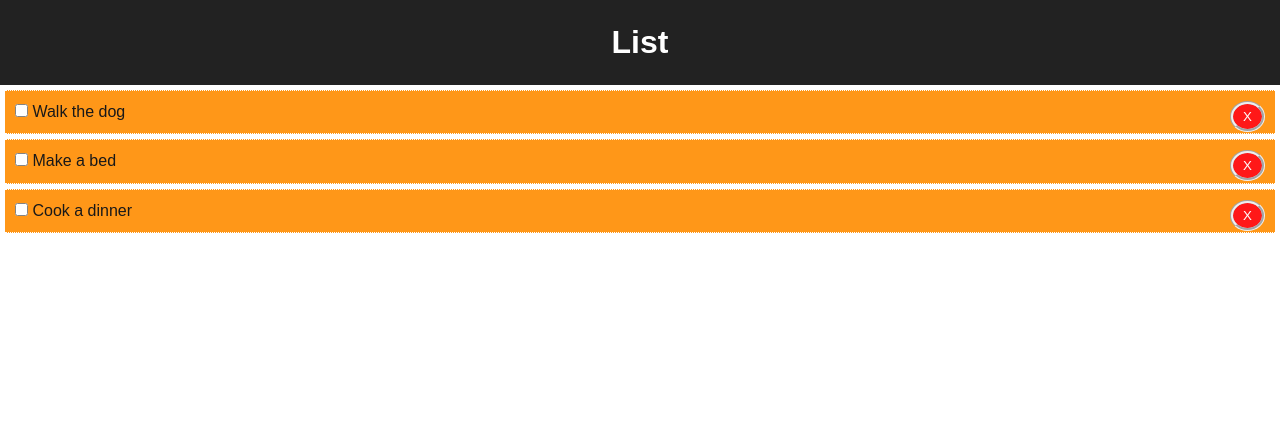
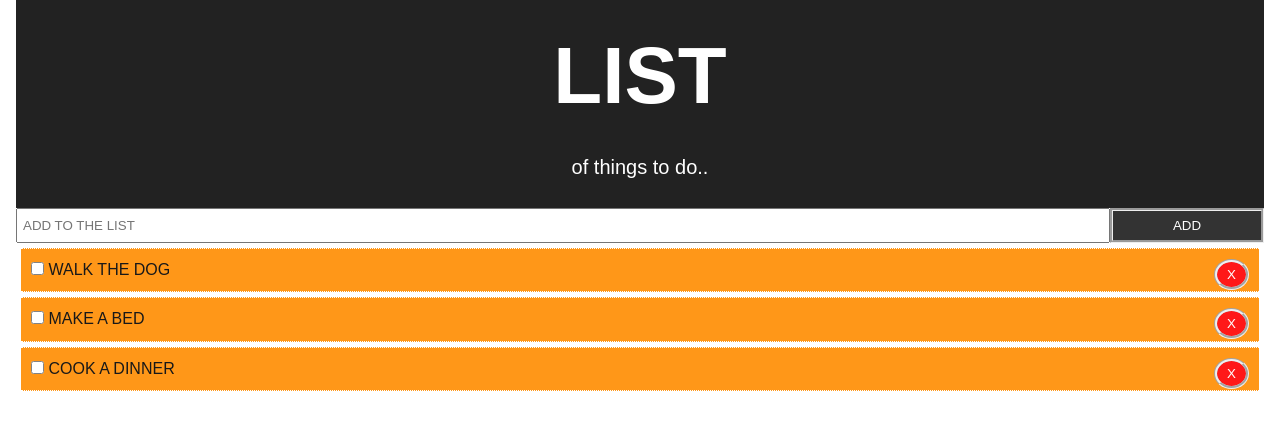
Before and after one commit to KrzysztofBalejko/to-do-list, a React (Create React App) app: page / in a window 1280 px wide. Shown: the top 430 px of the page. Built offline with nearby package versions, Linux system fonts and the light colour scheme.

Commit message:
Created add todo button, new form for text input. Changes to CSS

```diff
--- a/src/App.css
+++ b/src/App.css
@@ -13,3 +13,21 @@
   color: #333;
   text-decoration: none;
 }
+
+.container {
+  padding: 0 1rem;
+}
+
+.btn {
+  display: inline-block;
+  border: groove;
+  background: #333;
+  color: #fff;
+  padding: 7px 20px;
+  cursor: pointer;
+
+}
+
+.btn:hover {
+  background: #666;
+}
--- a/src/App.js
+++ b/src/App.js
@@ -1,24 +1,25 @@
 import React, { Component } from 'react';
 import './App.css';
 import Todos from './components/Todos.js';
-import Header from './components/layout/Header.js'
+import Header from './components/layout/Header.js';
+import AddTodo from './components/AddTodo.js';
 
 class App extends Component {
   state = {
     todos: [
     {
       id: 1,
-      title: 'Walk the dog',
+      title: 'WALK THE DOG',
       completed: false
     },
     {
       id: 2,
-      title: 'Make a bed',
+      title: 'MAKE A BED',
       completed: false
     },
     {
       id: 3,
-      title: 'Cook a dinner',
+      title: 'COOK A DINNER',
       completed: false
     },
    ]
@@ -44,9 +45,12 @@
 
     return (
       <div className="App">
-        <Header />
-        <Todos todos={this.state.todos} markComplete={this.markComplete}
-        deleteTodo={this.deleteTodo}/>
+        <div class="container">
+          <Header />
+          <AddTodo />
+          <Todos todos={this.state.todos} markComplete={this.markComplete}
+          deleteTodo={this.deleteTodo}/>
+        </div>
       </div>
     );
   }
--- /dev/null
+++ b/src/components/AddTodo.js
@@ -0,0 +1,27 @@
+import React, { Component } from 'react';
+
+class AddTodo extends Component {
+
+  render() {
+    return (
+      <form style={{ display: 'flex' }}>
+        <input
+         type="text"
+         name="title"
+         style={{ flex: '10', padding: '5px'}}
+         placeholder="ADD TO THE LIST"
+        />
+        <input
+         type="submit"
+         value="ADD"
+         className="btn"
+         style={{ flex: '1' }}
+        />
+
+      </form>
+    );
+  }
+
+}
+
+export default AddTodo;
--- a/src/components/layout/Header.js
+++ b/src/components/layout/Header.js
@@ -4,16 +4,22 @@
 function Header() {
   return (
     <header style={headerStyle}>
-      <h1>List</h1>
+      <h1>LIST</h1>
+      <small style={sTextStyle}>of things to do..</small>
     </header>
   )
 }
 
 const headerStyle = {
+  fontSize: '40px',
   background: '#222',
   color: '#fff',
   textAlign: 'center',
   padding: '20px'
 }
 
+const sTextStyle = {
+  fontSize: '20px',
+}
+
 export default Header;
```
